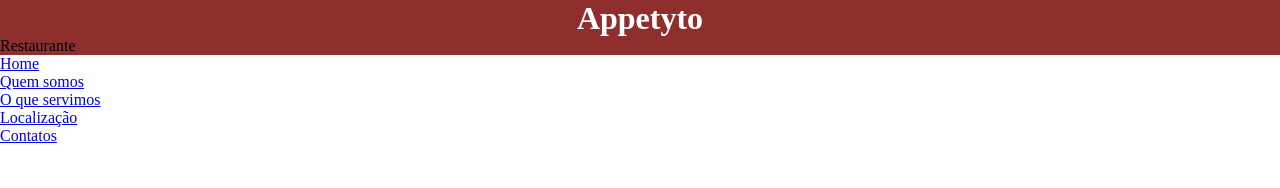
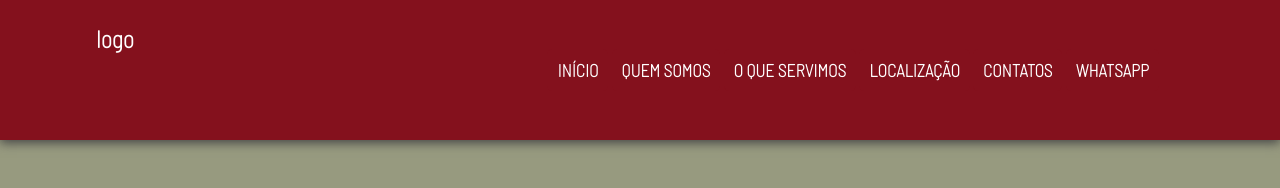
Before and after one commit to devgabrielsilveira/projeto-celtics, a plain HTML site: page index.html in a window 1280 px wide. Drawn offline with nearby package versions, Linux system fonts and the light colour scheme.

Commit message:
projeto restaurante atualizado

```diff
--- a/estilos/paisagem.css
+++ b/estilos/paisagem.css
@@ -0,0 +1,32 @@
+@charset "UTF-8";
+
+@media screen and (min-width: 1000px) {
+
+    header {
+        padding: 0px;
+    }
+
+    nav#nav-bar {
+        display: flex;
+        justify-content: space-between;
+        padding: 1.5rem 6rem;
+    }
+
+    span#burguer {
+        display: none;
+    }
+
+
+    menu {
+        display: block;
+        text-align: center;
+        text-align: right;
+        padding: 25px;
+    }
+
+    menu > ul > li {
+        display: inline-block;
+
+    }
+
+}
--- a/estilos/style.css
+++ b/estilos/style.css
@@ -1,33 +1,104 @@
 @charset "UTF-8";
+
+@import url('https://fonts.googleapis.com/css2?family=Barlow+Semi+Condensed:wght@100&display=swap');
 
 :root {
     --cor0: #d8d6d9;
     --cor1: #979a7f;
     --cor2: #91854b;
     --cor3: #5d521c;
-    --cor4: #8e2f2d;
-    --cor5: #1f1919;
+    --cor4: #ff3366;
+    --cor5: #84111d;
+    --cor6: #1f1919;
 
 }
 
 * {
+    font-family: 'Barlow Semi Condensed', sans-serif;
+    padding: 0px;
     margin: 0px;
-    padding: 0px;
+}
+
+body {
+    background-color: var(--cor1);
 }
 
 header {
+    background-color: var(--cor5);
+    color: white;
+    padding: 10px;
+    box-shadow: 0px 3px 10px #464646;
+}
+
+.material-symbols-outlined {
+    font-variation-settings:
+    'FILL' 0,
+    'wght' 400,
+    'GRAD' 0,
+    'opsz' 48
+}
+
+span#burguer {
+    background-color: var(--cor5);
+    color: white;
+    display: block;
+    font-size: 3em;
+    text-align: right;
+    padding: 2px;
+    border-radius: 5px;
+    cursor: pointer;
+}
+
+span#burguer:hover {
+    background-color: var(--cor4);
+    color: black;
+}
+
+menu {
+    display: none;
+}
+
+menu {
+    list-style-type: none;
+}
+
+menu > ul > li {
+    list-style-type: none;
+}
+
+menu > ul > li > a {
+    display: block;
+    padding: 10px;
+    text-decoration: none;
+    text-align: center;
+    background-color: var(--cor5);
+    color: white;
+    font-size: 1.1em;
+    font-weight: bolder;
+    border-radius: 5px;
+}
+
+menu > ul > li > a:hover {
     background-color: var(--cor4);
 }
 
-header > h1 {
-    color: white;
-    text-align: center;
-}
 
-nav {
-    background-color: ;
-}
 
-nav > ul {
-    list-style-type: none;
-}
+
+
+
+
+
+
+
+
+
+/*
+        li#link-whats > a > img {
+            margin-right: 15px;
+            width: 30px;
+            border-radius: 50%;
+            box-shadow: 2px 2px 5px rgba(0, 0, 0, 0.400);
+            box-sizing: border-box;
+        }
+*/
--- a/index.html
+++ b/index.html
@@ -4,27 +4,51 @@
     <meta charset="UTF-8">
     <meta http-equiv="X-UA-Compatible" content="IE=edge">
     <meta name="viewport" content="width=device-width, initial-scale=1.0">
-    <title>Boston Celtics</title>
+    <title>Restaurante Appetyto</title>
+    <link rel="stylesheet" href="https://fonts.googleapis.com/css2?family=Material+Symbols+Outlined:opsz,wght,FILL,GRAD@20..48,100..700,0..1,-50..200"/>
     <link rel="stylesheet" href="estilos/style.css" media="all">
     <link rel="stylesheet" href="estilos/paisagem.css" media="screen and (orientation: landscape)">
 </head>
-<body>
+<body onresize="mudouTamanho()">
     <header>
-        <h1>Appetyto</h1>
-        <p>Restaurante</p>
+        <nav id="nav-bar">
+            <div class="logo">
+                <h1>logo</h1>
+            </div>
+
+            <span id="burguer" class="material-symbols-outlined" onclick="clickMenu()">
+                menu
+            </span>
+
+            <menu id="itens">
+                <ul>
+                    <li class="nav-item"><a href="#">INÍCIO</a></li>
+                    <li class="nav-item"><a href="#">QUEM SOMOS</a></li>
+                    <li class="nav-item"><a href="#">O QUE SERVIMOS</a></li>
+                    <li class="nav-item"><a href="#">LOCALIZAÇÃO</a></li>
+                    <li class="nav-item"><a href="#">CONTATOS</a></li>
+                    <li class="nav-item" id="link-whats"><a href="#" target="_blank">WHATSAPP</a></li>
+                </ul>
+            </menu>
+        </nav>
     </header>
-    <nav>
-        <ul>
-            <li><a href="#">Home</a></li>
-            <li><a href="#">Quem somos</a></li>
-            <li><a href="#">O que servimos</a></li>
-            <li><a href="#">Localização</a></li>
-            <li><a href="#">Contatos</a></li>
-        <!--<li><a href="#">WhatsApp</a></li>-->
-        </ul>
-    </nav>
-    <main>
 
-    </main>
+    <script>
+        function mudouTamanho() {
+            if (window.innerWidth >= 1000) {
+                itens.style.display = 'block'
+            } else {
+                itens.style.display = 'none'
+            }
+        }
+
+        function clickMenu() {
+            if (itens.style.display == 'block') {
+                itens.style.display = 'none'
+            } else {
+                itens.style.display = 'block'
+            }
+        }
+    </script>
 </body>
 </html>
```
Also changed, not shown: assets/imagens/close_white_36dp.svg (added), assets/imagens/logo-appetyto.png (renamed from logo-appetyto.png), assets/imagens/logo-restaurante.png (added), assets/imagens/menu_white_36dp.svg (added), assets/imagens/whatsapp-botao.png (added), assets/js/script.js (added), 2 other files.
